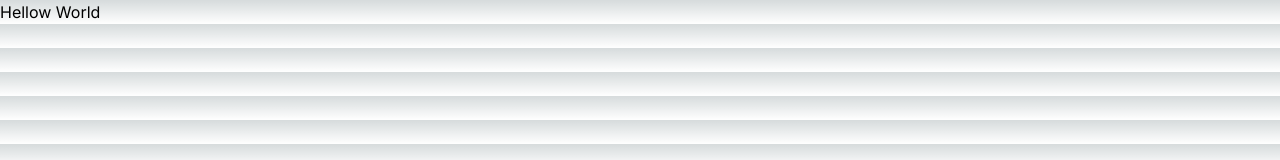
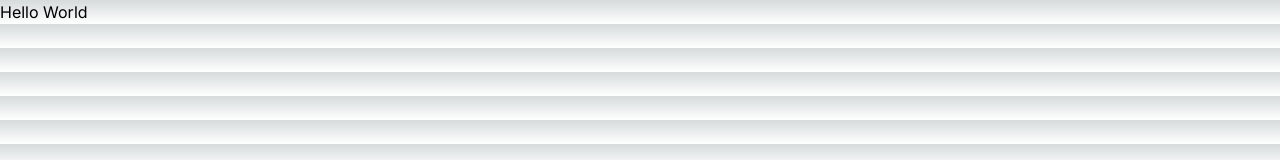
Before and after one commit to travisburns/nextjs14tut, a Next.js app in the folder next14/: page / in a window 1280 px wide. Shown: the top 160 px of the page. Built offline with nearby package versions, Linux system fonts and the light colour scheme.

Commit message:
Added profile page/route

```diff
--- a/next14/src/app/page.tsx
+++ b/next14/src/app/page.tsx
@@ -3,7 +3,7 @@ import Image from 'next/image'
 export default function Home() {
   return (
     <main className="">
-     Hellow World
+     Hello World
     </main>
   )
 }
```
